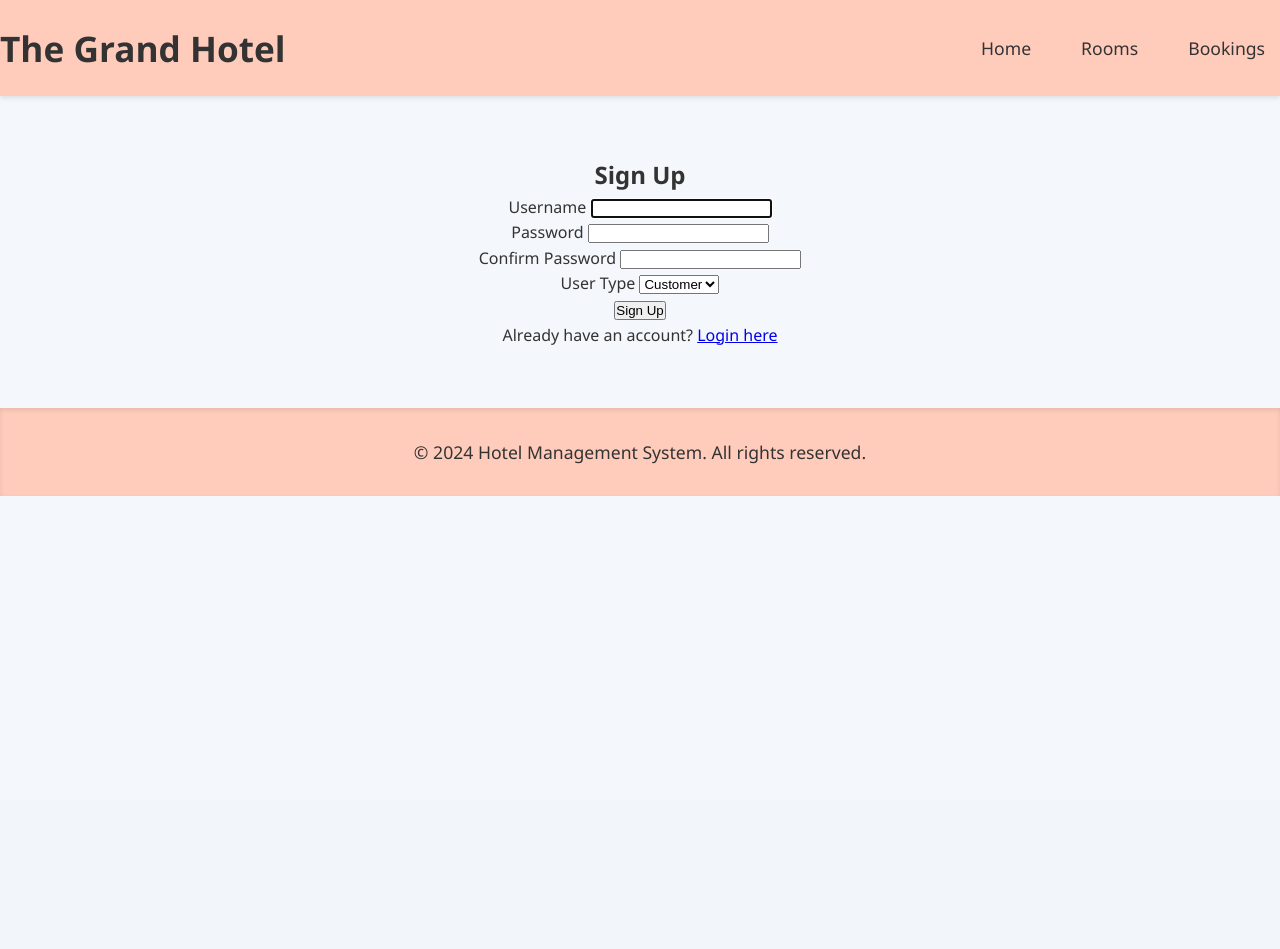
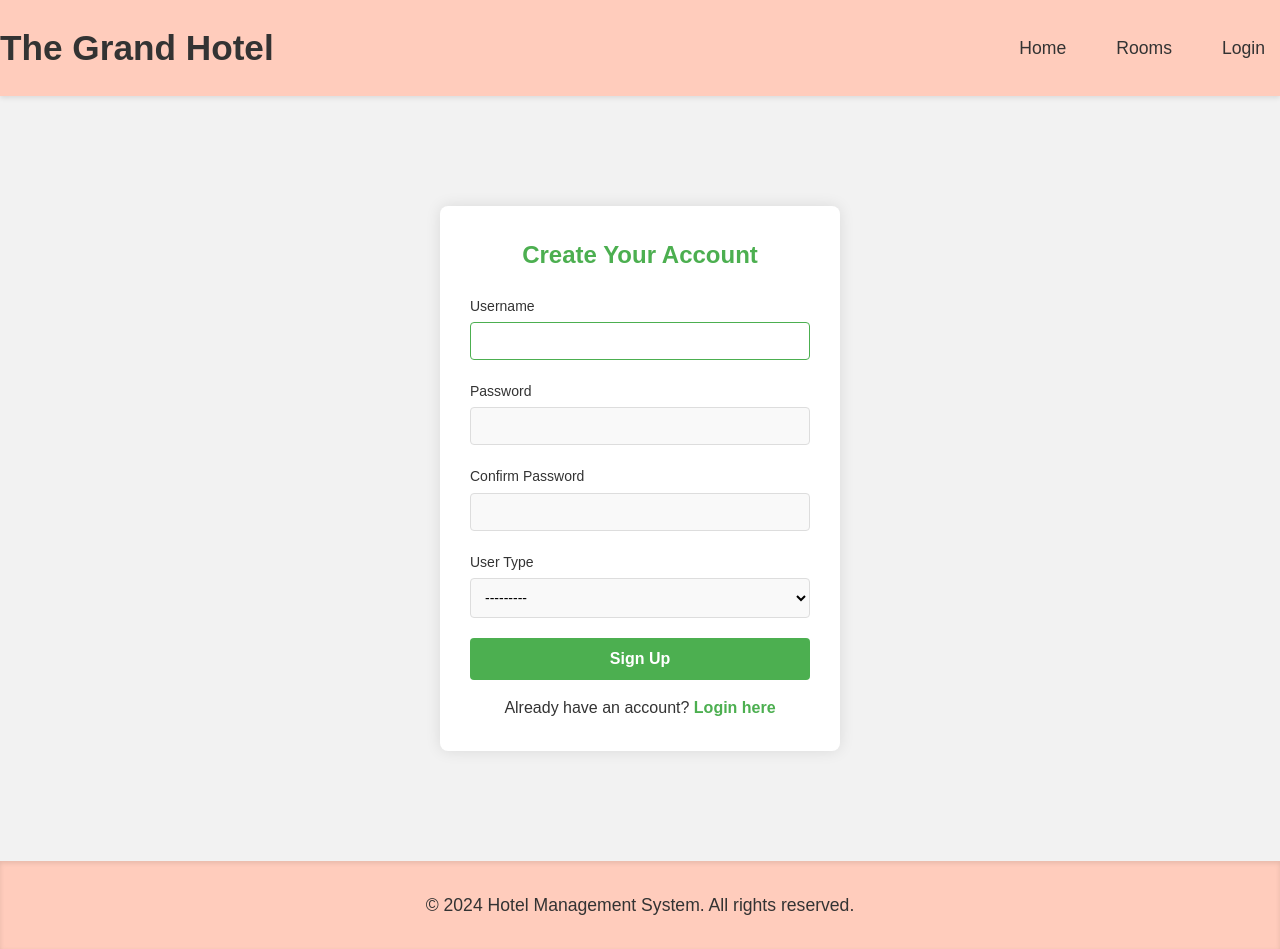
Before and after one commit to NamithaM6/Hotel-Management-System--DBMS-Mini-Project, a Django app: page /signup/ in a window 1280 px wide. Before the commit the page ends 496 px from the top, so only its background shows below. Run offline with Django 5.2, Linux system fonts and the light colour scheme.

Commit message:
added signup templates for satff as well

```diff
--- a/HotelManagement/urls.py
+++ b/HotelManagement/urls.py
@@ -37,4 +37,7 @@
     path('bookings/', views.book_room, name='bookings'),
     path('register/', views.signup, name='register'),
     path('logout/', auth_views.LogoutView.as_view(), name='logout'),
+    path("login/", views.custom_login_view, name="login"),
+    path("staff/homepage/", views.staff_homepage, name="staff_homepage"),
+    path("customer/homepage/", views.customer_homepage, name="customer_homepage"),
 ]
--- a/hotel/models.py
+++ b/hotel/models.py
@@ -4,11 +4,11 @@
 
 # Define custom User model
 class User(AbstractUser):
-    USER_TYPE_CHOICES = (
-        ('admin', 'Admin'),
+    USER_TYPE_CHOICES = [
         ('customer', 'Customer'),
         ('staff', 'Staff'),
-    )
+        ('admin', 'Admin'),
+    ]
     user_type = models.CharField(max_length=10, choices=USER_TYPE_CHOICES)
 
     def __str__(self):
@@ -27,6 +27,8 @@
     price = models.DecimalField(max_digits=10, decimal_places=2, default=100.00)  # Default price is $100.00
     description = models.TextField(default="No description available.")  # Default description text
 
+    def __str__(self):
+        return f"{self.room_type} Room - {self.available_rooms} available"
 
 # Booking model
 class Booking(models.Model):
@@ -42,3 +44,28 @@
 
     def __str__(self):
         return f"Booking for {self.user.username} - {self.room_type}"
+
+# Profile model (Optional: If you want additional user profile data)
+class Profile(models.Model):
+    USER_TYPE_CHOICES = [
+        ('customer', 'Customer'),
+        ('staff', 'Staff'),
+        ('admin', 'Admin'),
+    ]
+    user = models.OneToOneField(User, on_delete=models.CASCADE)
+    user_type = models.CharField(max_length=10, choices=USER_TYPE_CHOICES)
+
+    def __str__(self):
+        return f"{self.user.username} - {self.user_type}"
+
+# User creation form to handle custom user sign-up
+from django import forms
+from django.contrib.auth.forms import UserCreationForm
+from .models import User
+
+class CustomUserCreationForm(UserCreationForm):
+    user_type = forms.ChoiceField(choices=User.USER_TYPE_CHOICES, required=True)
+
+    class Meta:
+        model = User
+        fields = UserCreationForm.Meta.fields + ('user_type',)
--- a/hotel/views.py
+++ b/hotel/views.py
@@ -2,14 +2,15 @@
 from django.contrib import messages
 from django.shortcuts import render, get_object_or_404, redirect
 from datetime import datetime
-from .models import Room, Booking
-from .forms import CustomerSignUpForm  # Make sure this is the correct form for custom sign-up
-from django.contrib.auth import login
+from .models import Room, Booking, User
+from .forms import CustomUserCreationForm  # Correct form for custom sign-up
+from django.contrib.auth import login, authenticate
+from django.urls import reverse
 
 # Home view
 def home(request):
     if request.user.is_authenticated:
-        messages.success(request, 'You have successfully logged out!')
+        messages.success(request, 'You have successfully logged in!')
     return render(request, 'home.html')
 
 # Rooms view - Displays all available room types
@@ -83,7 +84,7 @@
 # Sign Up View
 def signup(request):
     if request.method == 'POST':
-        form = CustomerSignUpForm(request.POST)
+        form = CustomUserCreationForm(request.POST)
         if form.is_valid():
             user = form.save()
             login(request, user)  # Automatically log the user in after signing up
@@ -92,6 +93,34 @@
         else:
             messages.error(request, 'There was an error in your form. Please try again.')
     else:
-        form = CustomerSignUpForm()
+        form = CustomUserCreationForm()
 
     return render(request, 'signup.html', {'form': form})
+
+def custom_login_view(request):
+    if request.method == "POST":
+        username = request.POST.get("username")
+        password = request.POST.get("password")
+
+        user = authenticate(request, username=username, password=password)
+
+        if user is not None:
+            login(request, user)
+            # Redirect based on user type
+            if user.user_type == "staff":
+                return redirect(reverse("staff_homepage"))  # Define this URL pattern in urls.py
+            else:
+                return redirect(reverse("customer_homepage"))  # Define this URL pattern for customer
+
+        else:
+            messages.error(request, "Invalid username or password")
+
+    return render(request, "login.html")
+
+def staff_homepage(request):
+    # Staff homepage logic here
+    return render(request, "staff_homepage.html")
+
+def customer_homepage(request):
+    # Customer homepage logic here
+    return render(request, "customer_homepage.html")
--- a/templates/hotel/base.html
+++ b/templates/hotel/base.html
@@ -15,7 +15,7 @@
             <nav class="navbar">
                 <a href="{% url 'home' %}" class="nav-link">Home</a>
                 <a href="{% url 'rooms' %}" class="nav-link">Rooms</a>
-                <a href="{% url 'bookings' %}" class="nav-link">Bookings</a>
+                <a href="{% url 'bookings' %}" class="nav-link">Login</a>
             </nav>
         </div>
     </header>
--- a/templates/hotel/signup.html
+++ b/templates/hotel/signup.html
@@ -1,26 +1,120 @@
 {% extends "base.html" %}
+{% load static %}
+{% block content %}
+<!DOCTYPE html>
+<html lang="en">
+<head>
+    <meta charset="UTF-8">
+    <meta name="viewport" content="width=device-width, initial-scale=1.0">
+    <title>Sign Up</title>
+    <link rel="stylesheet" href="{% static 'css/styles.css' %}"> <!-- Link to your common styles -->
+    <style>
+        body {
+            font-family: Arial, sans-serif;
+            background-color: #f2f2f2;
+            margin: 0;
+            padding: 0;
+        }
 
-{% block content %}
-<h2>Sign Up</h2>
+        .signup-container {
+            max-width: 400px;
+            margin: 50px auto;
+            padding: 30px;
+            background-color: #fff;
+            box-shadow: 0px 0px 15px rgba(0, 0, 0, 0.1);
+            border-radius: 8px;
+            text-align: center;
+        }
+
+        h2 {
+            color: #4CAF50; /* Green */
+            margin-bottom: 20px;
+        }
+
+        .form-group {
+            margin-bottom: 20px;
+            text-align: left;
+        }
+
+        .form-group label {
+            font-size: 14px;
+            color: #333;
+            display: block;
+            margin-bottom: 5px;
+        }
+
+        .form-group input,
+        .form-group select {
+            width: 100%;
+            padding: 10px;
+            font-size: 14px;
+            border: 1px solid #ddd;
+            border-radius: 4px;
+            background-color: #f9f9f9;
+            transition: border-color 0.3s ease;
+        }
+
+        .form-group input:focus,
+        .form-group select:focus {
+            outline: none;
+            border-color: #4CAF50;
+            background-color: #fff;
+        }
+
+        button {
+            width: 100%;
+            padding: 12px;
+            background-color: #4CAF50; /* Green button */
+            color: white;
+            border: none;
+            border-radius: 4px;
+            font-size: 16px;
+            font-weight: bold;
+            cursor: pointer;
+            transition: background-color 0.3s ease;
+        }
+
+        button:hover {
+            background-color: #45a049; /* Darker green on hover */
+        }
+
+        .login-link {
+            margin-top: 15px;
+        }
+
+        .login-link a {
+            color: #4CAF50;
+            text-decoration: none;
+            font-weight: bold;
+        }
+
+        .login-link a:hover {
+            text-decoration: underline;
+        }
+    </style>
+</head>
+<body>
+    <div class="signup-container">
+        <h2>Create Your Account</h2>
         <form method="post">
             {% csrf_token %}
 
-    <div>
+            <div class="form-group">
                 <label for="{{ form.username.id_for_label }}">Username</label>
                 {{ form.username }}
             </div>
 
-    <div>
+            <div class="form-group">
                 <label for="{{ form.password1.id_for_label }}">Password</label>
                 {{ form.password1 }}
             </div>
 
-    <div>
+            <div class="form-group">
                 <label for="{{ form.password2.id_for_label }}">Confirm Password</label>
                 {{ form.password2 }}
             </div>
 
-    <div>
+            <div class="form-group">
                 <label for="{{ form.user_type.id_for_label }}">User Type</label>
                 {{ form.user_type }}
             </div>
@@ -28,5 +122,10 @@
             <button type="submit">Sign Up</button>
         </form>
 
+        <div class="login-link">
             <p>Already have an account? <a href="{% url 'login' %}">Login here</a></p>
+        </div>
+    </div>
+</body>
+</html>
 {% endblock %}
```
Also changed, not shown: templates/hotel/login.html (+14 -3 lines), db.sqlite3, hotel/migrations/0001_initial.py, hotel/migrations/0002_alter_room_available_rooms_alter_room_room_type.py (deleted), hotel/migrations/0003_room_description_room_price_and_more.py (deleted). Lines whose indentation alone changed are shown as unchanged.
